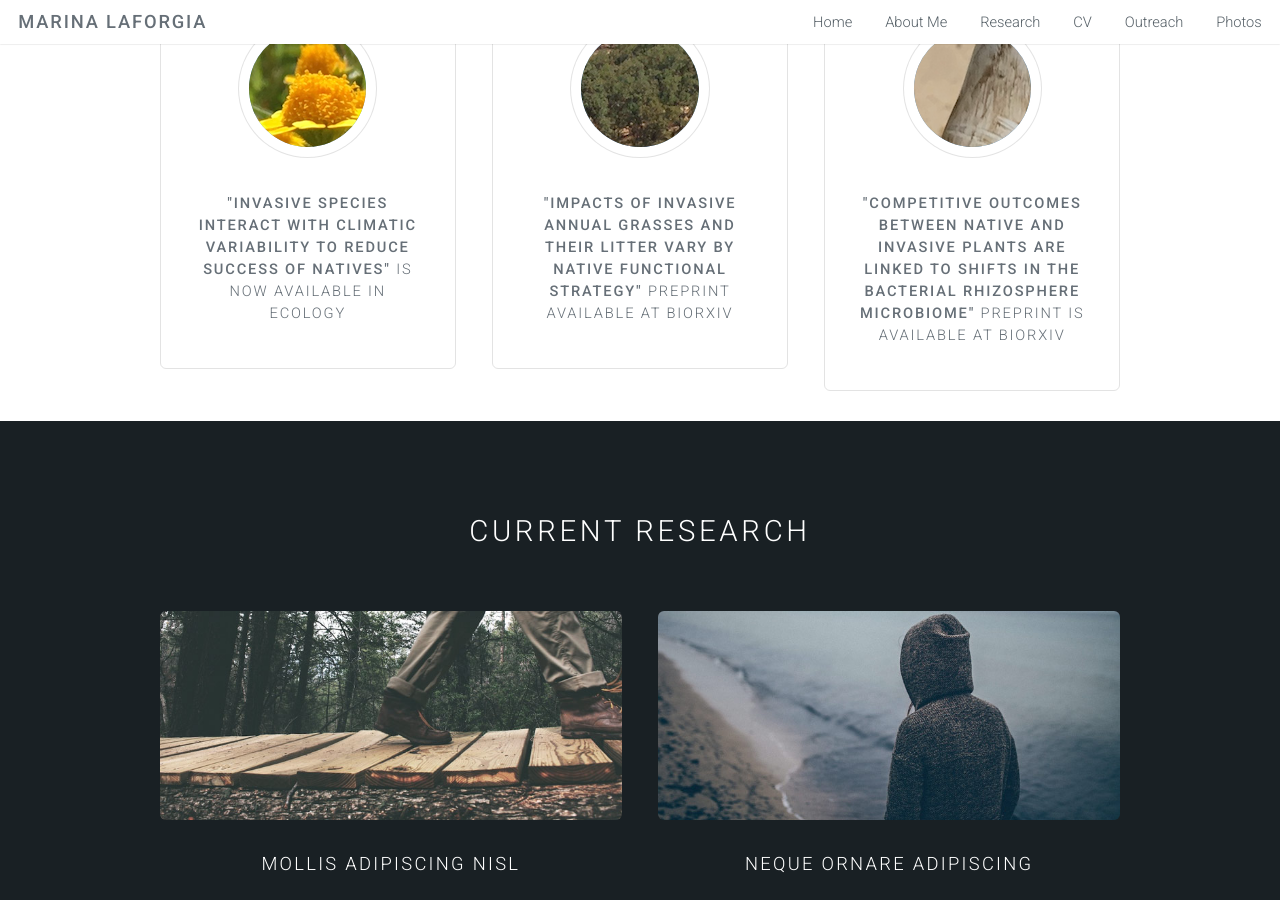
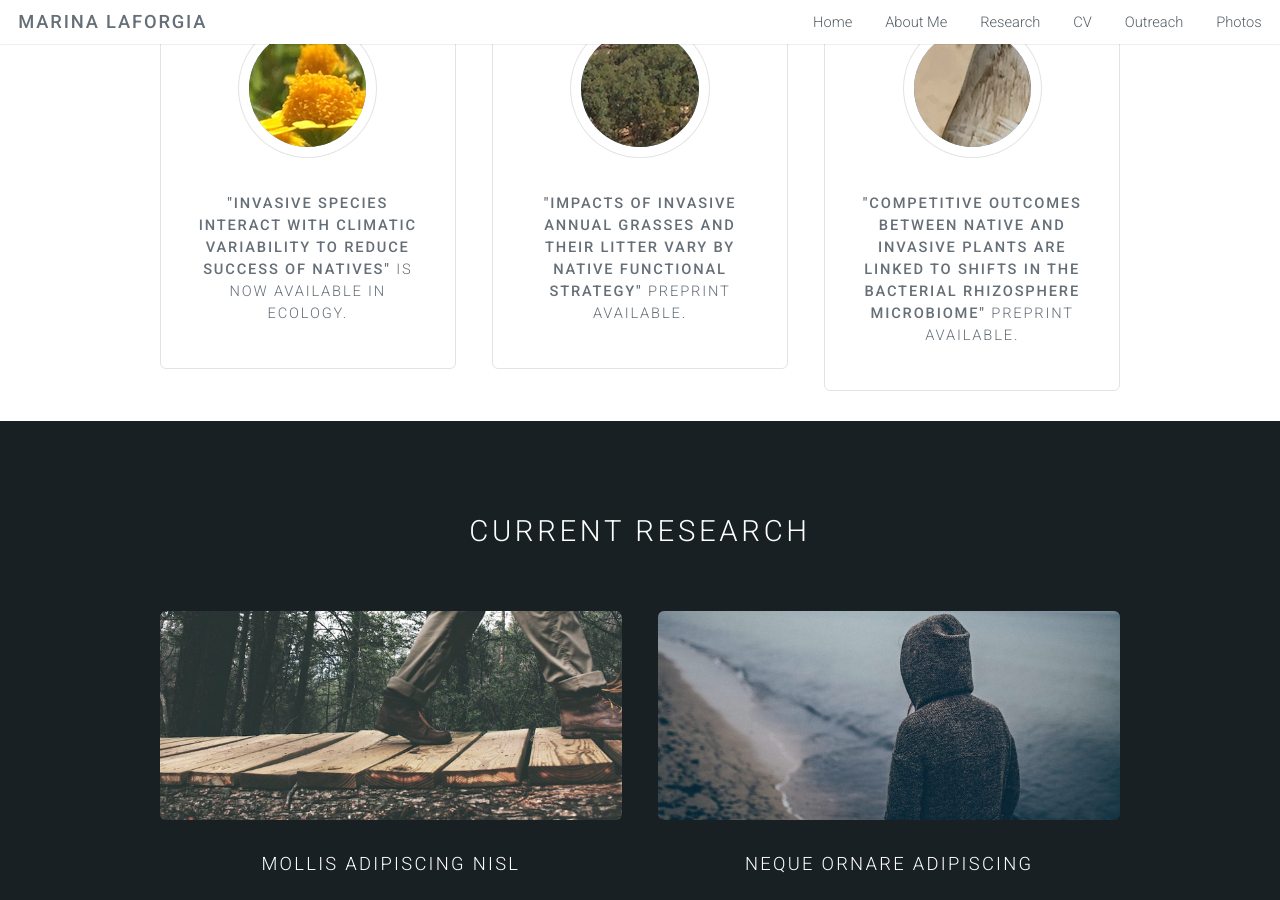
Before and after one commit to marinalaforgia/marinalaforgia.github.io, a Jekyll site: the page built from index.html, in a window 1280 px wide and 900 px high, scrolled down 712 px. Built offline with Jekyll 4.4.1, drawn with Linux system fonts in a browser that asks for light colours.

Commit message:
Update index.html

```diff
--- a/index.html
+++ b/index.html
@@ -17,7 +17,7 @@ layout: landing-page
 							<section class="special box">
 								<div class="image-cropper">
 								<img src="images/LACA.png" alt="Lasthenia californica" class="profile-pic"></div>
-								<h4><b><a href="https://esajournals.onlinelibrary.wiley.com/doi/abs/10.1002/ecy.3022#:~:text=Invasive%20species%20can%20thus%20interact,more%20than%20the%20conservative%20one.">"Invasive species interact with climatic variability to reduce success of natives"</a></b> is now available in Ecology</h4>
+								<h4><b><a href="https://esajournals.onlinelibrary.wiley.com/doi/abs/10.1002/ecy.3022#:~:text=Invasive%20species%20can%20thus%20interact,more%20than%20the%20conservative%20one.">"Invasive species interact with climatic variability to reduce success of natives"</a></b> is now available in Ecology.</h4>
 								<!--<p><a href="https://esajournals.onlinelibrary.wiley.com/doi/abs/10.1002/ecy.3022#:~:text=Invasive%20species%20can%20thus%20interact,more%20than%20the%20conservative%20one.">"Invasive species interact with climatic variability to reduce success of natives"</a> is available in Ecology</p>-->
 							</section>
 						</div>
@@ -25,7 +25,7 @@ layout: landing-page
 							<section class="special box">
 								<div class="image-cropper">
 								<img src="images/litter-2.png" alt="Litter" class="profile-pic"></div>
-								<h4><b><a href="">"Impacts of invasive annual grasses and their litter vary by native functional strategy"</a></b> preprint available at BioRxiv</h4>
+								<h4><b><a href="">"Impacts of invasive annual grasses and their litter vary by native functional strategy"</a></b> preprint available.</h4>
 								<!--<p>Eu non col commodo accumsan ante mi. Commodo consectetur sed mi adipiscing accumsan ac nunc tincidunt lobortis.</p>-->
 							</section>
 						</div>
@@ -33,7 +33,7 @@ layout: landing-page
 							<section class="special box">
 								<div class="image-cropper">
 								<img src="images/root-2.png" alt="Roots" class="profile-pic"></div>
-								<h4><b><a href="">"Competitive outcomes between native and invasive plants are linked to shifts in the bacterial rhizosphere microbiome"</a></b> preprint is available at BioRxiv</h4>
+								<h4><b><a href="">"Competitive outcomes between native and invasive plants are linked to shifts in the bacterial rhizosphere microbiome"</a></b> preprint available.</h4>
 								<!--<p>Eu non col commodo accumsan ante mi. Commodo consectetur sed mi adipiscing accumsan ac nunc tincidunt lobortis.</p>-->
 							</section>
 						</div>
```
